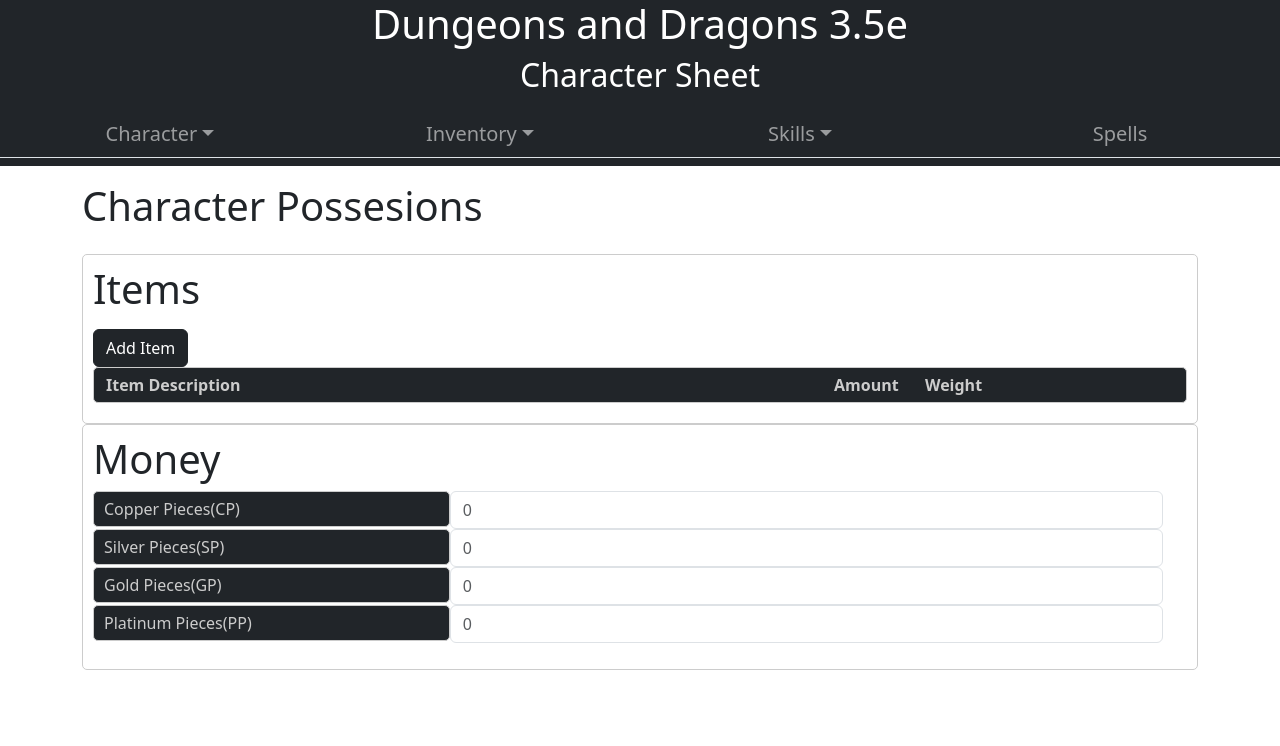
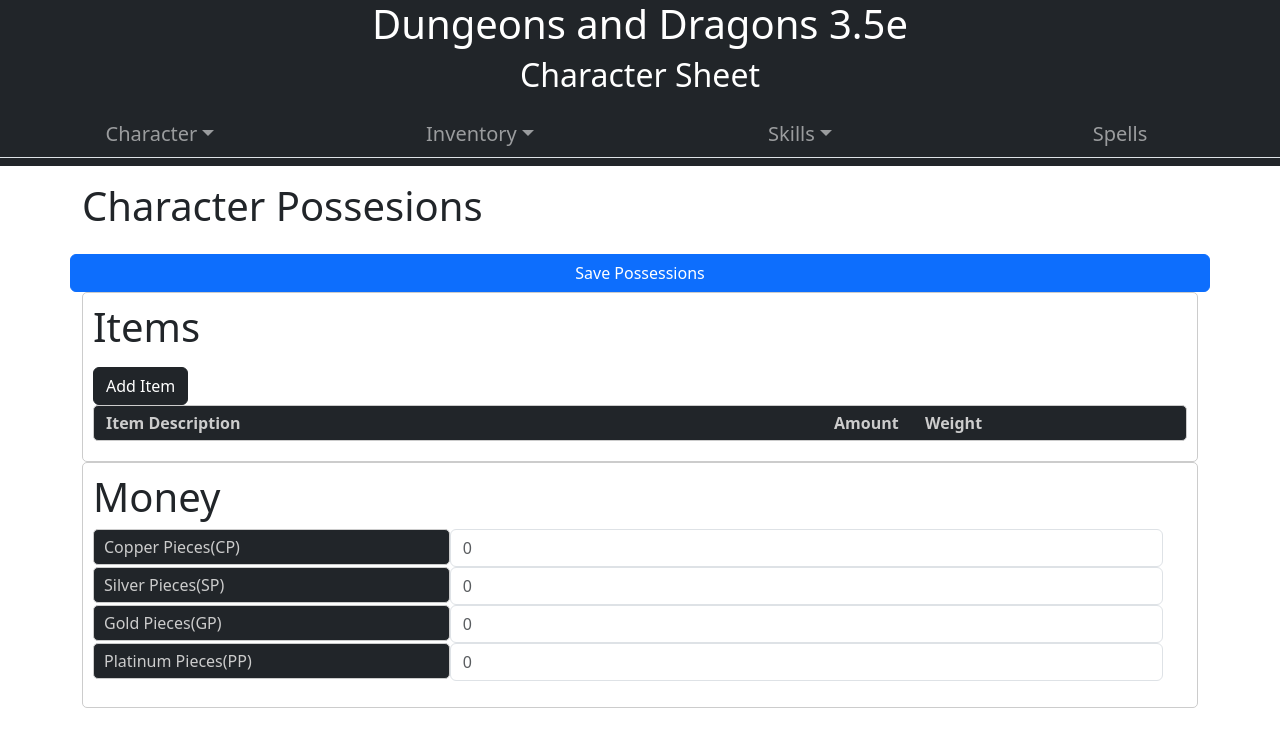
Before and after one commit to DanishKodeMonkey/dnd-charactersheet, a React (Create React App) app: page /inventory/possesions in a window 1280 px wide. Shown: the top 746 px of the page. Built offline with nearby package versions, Linux system fonts and the light colour scheme.

Commit message:
Implemented data assembly handling to another component, and to sub-components.

```diff
--- a/src/Components/InventoryComponents/Money.js
+++ b/src/Components/InventoryComponents/Money.js
@@ -1,14 +1,9 @@
-import React, { useState } from "react"
+import React from "react"
 import { Form, Container, Row, Col } from "react-bootstrap"
 import "./Inventory.css"
 
-const InvMoney = () => {
-  const [money, setMoney] = useState({
-    copperpieces: "",
-    silverpieces: "",
-    goldpieces: "",
-    platinumpieces: "",
-  })
+const InvMoney = ({money, setMoney}) => {
+
   const handleInputChange = (event) => {
     const { name, value } = event.target
     setMoney((prevAttributes) => ({
--- a/src/Components/InventoryComponents/Possesions.js
+++ b/src/Components/InventoryComponents/Possesions.js
@@ -1,9 +1,8 @@
-import React, { useState } from "react"
+import React from "react"
 import { Button, Form, Container, Row, Col } from "react-bootstrap"
 import "./Inventory.css"
-const InvPossesions = () => {
-  //array of possesions in inventory
-  const [items, setItems] = useState([])
+const InvPossesions = ({items, setItems}) => {
+
 
   //function to handle adding a new item
   const handleAddItem = () => {
--- a/src/Pages/Inventory/InventoryPossesions.js
+++ b/src/Pages/Inventory/InventoryPossesions.js
@@ -1,25 +1,58 @@
-import React from "react"
-import { Container, Row, Col } from "react-bootstrap"
+import React, { useState } from "react"
+import { Container, Row, Col, Button } from "react-bootstrap"
 import InvMoney from "../../Components/InventoryComponents/Money"
 import InvPossesions from "../../Components/InventoryComponents/Possesions"
 
 const InventoryPossesions = () => {
+  //State handling for sub-components
+  //Money.js
+  const [money, setMoney] = useState({
+    copperpieces: "",
+    silverpieces: "",
+    goldpieces: "",
+    platinumpieces: "",
+  })
+  //Possessions.js
+  const [items, setItems] = useState([])
+
+  const handleSaveData = () => {
+    // Create the data to send
+    const dataToSend = {
+      items: items,
+      money: money
+    }
+
+    console.log("Data to send:", dataToSend)
+  }
   return (
     <>
       <p></p>
-    <h1><p>Character Possesions</p></h1>
+      <h1>
+        <p>Character Possesions</p>
+      </h1>
       <Container>
         <Row>
+          <Button
+            variant="primary"
+            onClick={handleSaveData}>
+            Save Possessions
+          </Button>
           <Col>
             <div className="border-component">
-          <InvPossesions />
+              <InvPossesions
+                items={items}
+                setItems={setItems}
+              />
             </div>
           </Col>
         </Row>
         <Row>
           <Col>
             <div className="border-component">
-            <InvMoney/>
+              <InvMoney
+                money={money}
+                setMoney={setMoney}
+              />
             </div>
           </Col>
         </Row>
```
Lines whose indentation alone changed are shown as unchanged.
